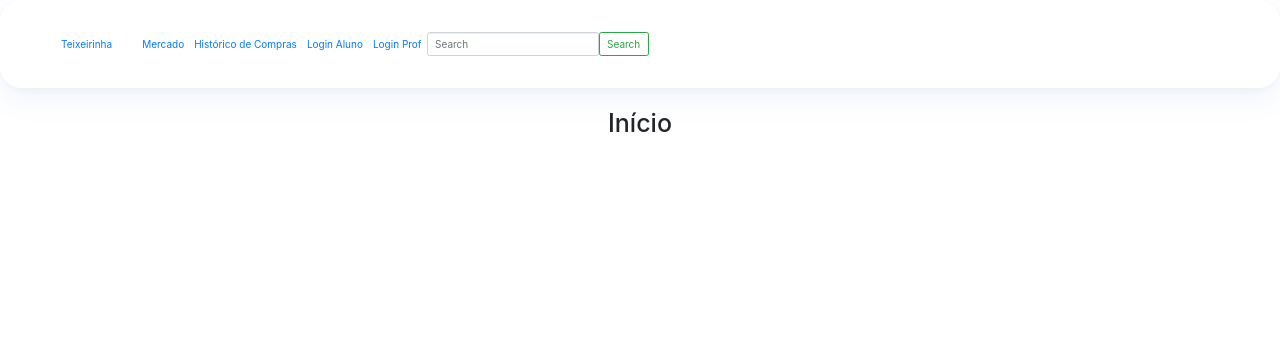
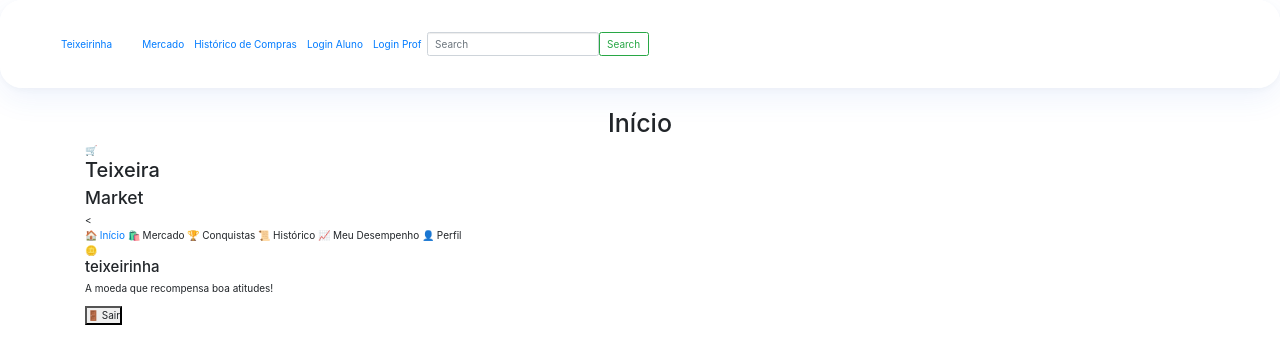
Before and after one commit to mauriciopereiralucas5-gif/Versionamento, a Vue app in the folder Front/tcc/: page /home in a window 1280 px wide. Shown: the top 364 px of the page. Built offline with nearby package versions, Linux system fonts and the light colour scheme.

Commit message:
sidebar update

```diff
--- a/Front/tcc/src/Pages/Home.vue
+++ b/Front/tcc/src/Pages/Home.vue
@@ -1,3 +1,9 @@
+<script setup lang="ts">
+import Sidebar from '@/components/Sidebar.vue';
+
+</script>
+
 <template>
     <h1 class="text-center">Início</h1>
+    <Sidebar/>
 </template>
```
